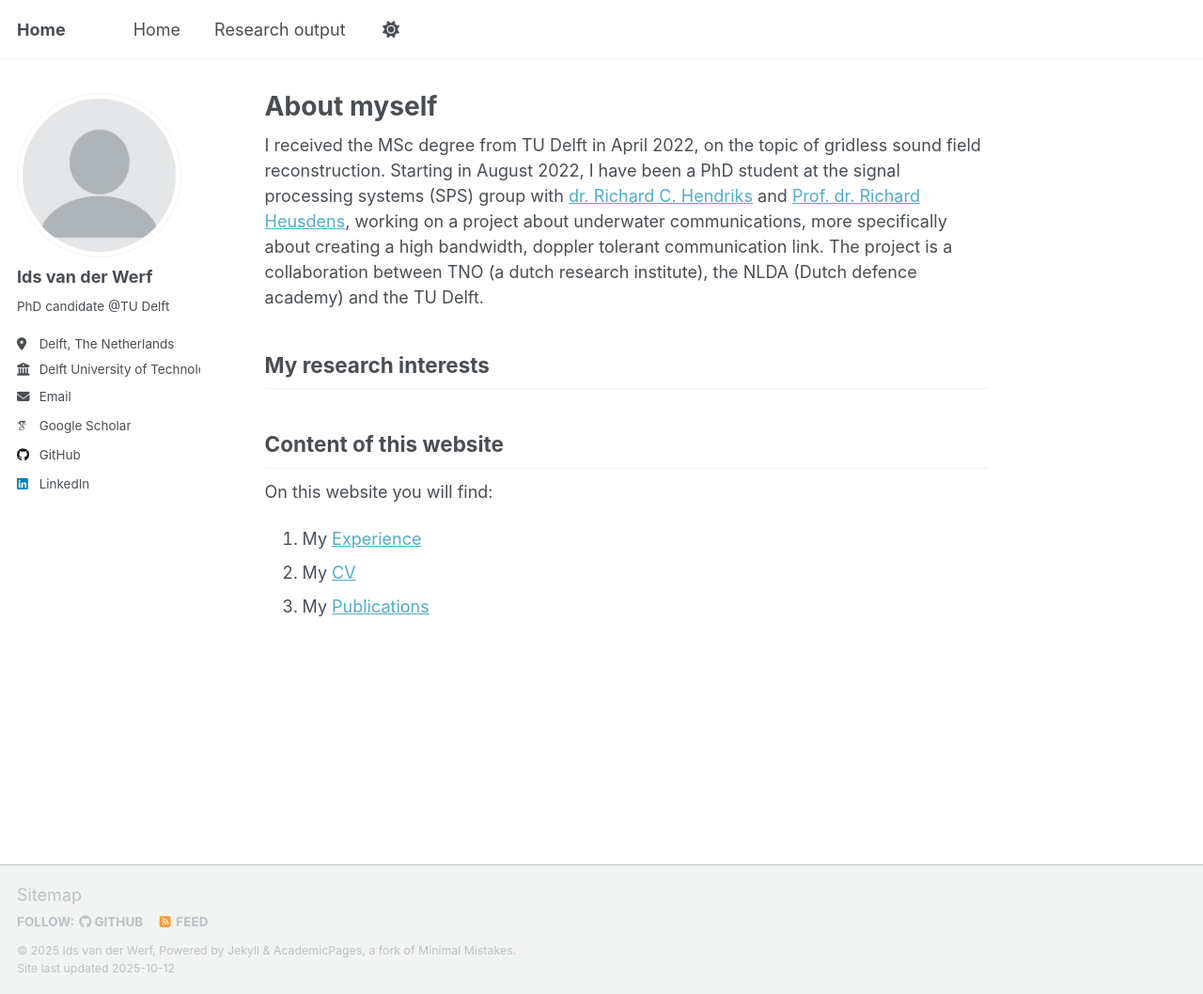
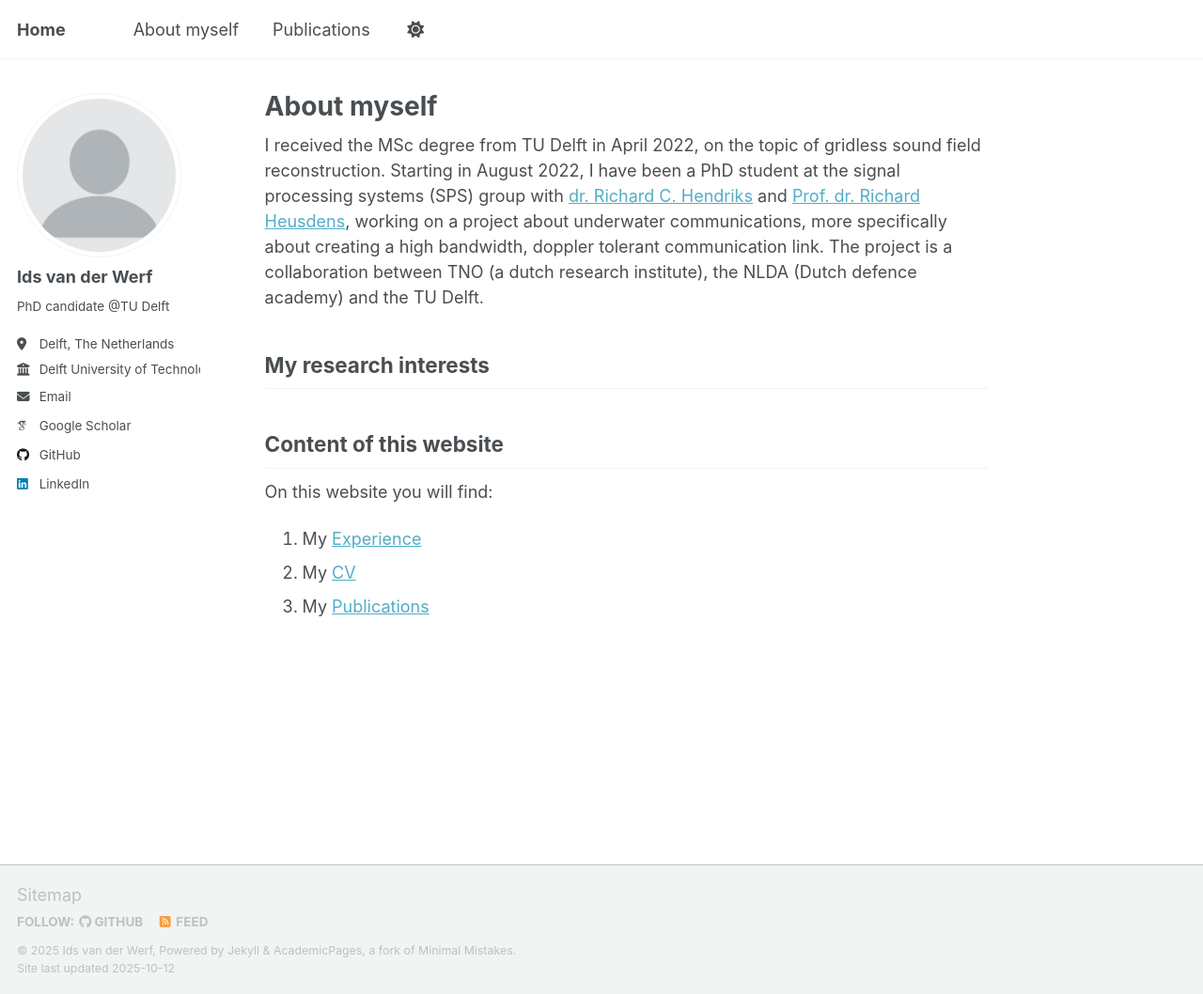
Before and after one commit to idsvanderwerf/idsvanderwerf.github.io, a Jekyll site: the page built from _pages/about.md, in a window 1280 px wide and 1058 px high. Shown: the whole window at 94% size. Built offline with Jekyll 4.4.1, drawn with Linux system fonts in a browser that asks for light colours; some web fonts are replaced; a script that is not in the unit is left out.

Commit message:
Update navigation.yml

```diff
--- a/_data/navigation.yml
+++ b/_data/navigation.yml
@@ -8,10 +8,10 @@
 #      Markdown formatted page while the second is generated using JSON.
 
 main:
-  - title: "Home"
+  - title: "About myself"
     url: /
-  - title: "Research output"
-    url: /researchoutput/
+  - title: "Publications"
+    url: /publications/
 #  - title: "Publications"
 #    url: /publications/
 
```
